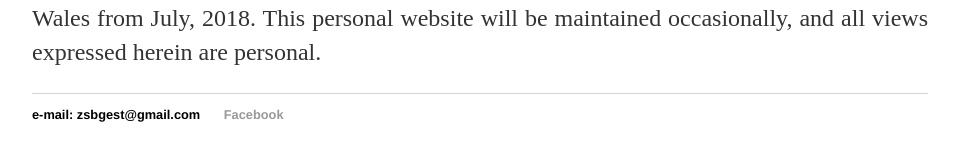
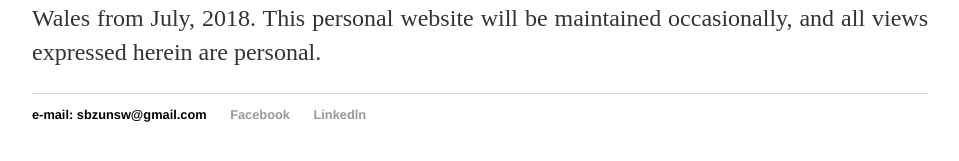
Before and after one commit to Zsbgest/Zsbgest.github.io, a Jekyll site: the page built from index.html, in a window 1280 px wide. Shown: the part 418-579 px from the top of the page, without its empty margins (160-1119 px from the left). Built offline with Jekyll 4.4.1, drawn with Linux system fonts in a browser that asks for light colours.

Commit message:
Update default.html

```diff
--- a/_layouts/default.html
+++ b/_layouts/default.html
@@ -25,8 +25,9 @@
 		</div><!-- /.container -->
 		<footer>
     		<ul>
-        		<li>e-mail: zsbgest@gmail.com</li>
+        		<li>e-mail: sbzunsw@gmail.com</li>
         		<li><a href="https://www.facebook.com/snowbin.zhao">Facebook</a></li>
+			<li><a href="https://www.linkedin.com/in/shaobin-zhao-b3188115a/">Linkedln</a></li>
 			</ul>
 		</footer>
 	</body>
```
